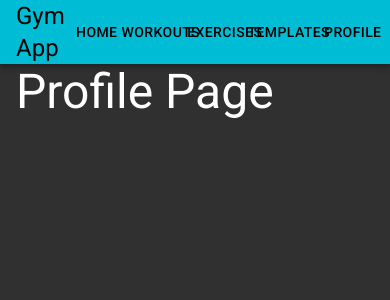
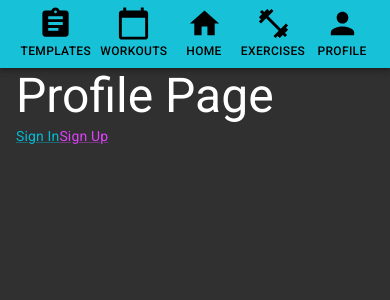
Before and after one commit to toukolonka/gym, a React (Create React App) app in the folder client/: page /profile in a window 390 px wide. Shown: the top 300 px of the page. Built offline with nearby package versions, Linux system fonts and the light colour scheme.

Commit message:
Modified theme and created mobile navbar

```diff
--- a/client/src/App.jsx
+++ b/client/src/App.jsx
@@ -10,10 +10,12 @@ import Exercises from './pages/Exercises/Exercises';
 import Templates from './pages/Templates/Templates';
 import Profile from './pages/Profile/Profile';
 import NavigationBar from './components/NavigationBar/NavigationBar';
+import NavigationBarMobile from './components/NavigationBar/NavigationBarMobile';
 
 const App = () => (
   <div className="App">
     <NavigationBar />
+    <NavigationBarMobile />
     <Container maxWidth="lg">
       <Switch>
         <Route exact path="/sign-in" component={SignIn} />
--- a/client/src/components/NavigationBar/NavigationBar.jsx
+++ b/client/src/components/NavigationBar/NavigationBar.jsx
@@ -7,10 +7,10 @@ import Button from '@mui/material/Button';
 import { Link } from 'react-router-dom';
 
 const NavigationBar = () => (
-  <Box sx={{ flexGrow: 1 }}>
-    <AppBar position="static">
+  <Box sx={{ flexGrow: 1, display: { xs: 'none', sm: 'block' } }}>
+    <AppBar position="static" enableColorOnDark color="primary">
       <Toolbar>
-        <Typography variant="h5" component="h5" sx={{ flexGrow: 1 }}>
+        <Typography variant="h5" component="h5" sx={{ flexGrow: 1 }} color="inherit">
           Gym App
         </Typography>
         <Button color="inherit" component={Link} to="/">Home</Button>
--- /dev/null
+++ b/client/src/components/NavigationBar/NavigationBarMobile.jsx
@@ -0,0 +1,42 @@
+import React from 'react';
+import AppBar from '@mui/material/AppBar';
+import Box from '@mui/material/Box';
+import Toolbar from '@mui/material/Toolbar';
+import { Link } from 'react-router-dom';
+import { Button } from '@mui/material';
+import HomeIcon from '@mui/icons-material/Home';
+import CalendarTodayIcon from '@mui/icons-material/CalendarToday';
+import FitnessCenterIcon from '@mui/icons-material/FitnessCenter';
+import PersonIcon from '@mui/icons-material/Person';
+import AssignmentIcon from '@mui/icons-material/Assignment';
+
+const NavigationBarMobile = () => (
+  <Box sx={{ flexGrow: 1, display: { xs: 'block', sm: 'none' } }}>
+    <AppBar position="static" enableColorOnDark color="primary">
+      <Toolbar sx={{ justifyContent: 'space-between' }}>
+        <Button color="inherit" component={Link} to="/templates" sx={{ flexDirection: 'column', fontSize: 12 }}>
+          <AssignmentIcon fontSize="large" />
+          Templates
+        </Button>
+        <Button color="inherit" component={Link} to="/workouts" sx={{ flexDirection: 'column', fontSize: 12 }}>
+          <CalendarTodayIcon fontSize="large" />
+          Workouts
+        </Button>
+        <Button color="inherit" component={Link} to="/" sx={{ flexDirection: 'column', fontSize: 12 }}>
+          <HomeIcon fontSize="large" />
+          Home
+        </Button>
+        <Button color="inherit" component={Link} to="/exercises" sx={{ flexDirection: 'column', fontSize: 12 }}>
+          <FitnessCenterIcon fontSize="large" />
+          Exercises
+        </Button>
+        <Button color="inherit" component={Link} to="/profile" sx={{ flexDirection: 'column', fontSize: 12 }}>
+          <PersonIcon fontSize="large" />
+          Profile
+        </Button>
+      </Toolbar>
+    </AppBar>
+  </Box>
+);
+
+export default NavigationBarMobile;
--- a/client/src/components/SignInForm/SignInForm.jsx
+++ b/client/src/components/SignInForm/SignInForm.jsx
@@ -49,7 +49,7 @@ const SignInForm = () => {
             id="username"
             autoComplete="username"
             color="primary"
-            autoFocus
+            sx={{ borderColor: '#000' }}
           />
           <TextField
             margin="normal"
--- a/client/src/components/SignUpForm/SignUpForm.jsx
+++ b/client/src/components/SignUpForm/SignUpForm.jsx
@@ -48,7 +48,6 @@ const SignUpForm = () => {
             label="Email Address"
             name="email"
             autoComplete="email"
-            autoFocus
             color="secondary"
           />
           <TextField
--- a/client/src/pages/Profile/Profile.jsx
+++ b/client/src/pages/Profile/Profile.jsx
@@ -1,10 +1,26 @@
 import React from 'react';
 import Typography from '@mui/material/Typography';
+import Link from '@mui/material/Link';
+import Grid from '@mui/material/Grid';
 
 const Profile = () => (
-  <Typography variant="h3" component="h3">
-    Profile Page
-  </Typography>
+  <>
+    <Typography variant="h3" component="h3">
+      Profile Page
+    </Typography>
+    <Grid container>
+      <Grid item>
+        <Link href="/sign-in" variant="body2">
+          Sign In
+        </Link>
+      </Grid>
+      <Grid item>
+        <Link href="/sign-up" variant="body2" color="secondary">
+          Sign Up
+        </Link>
+      </Grid>
+    </Grid>
+  </>
 );
 
 export default Profile;
--- a/client/src/theme.js
+++ b/client/src/theme.js
@@ -2,6 +2,7 @@ import { createTheme } from '@mui/material/styles';
 
 const theme = createTheme({
   palette: {
+    mode: 'dark',
     primary: {
       main: '#00bcd4',
       light: '#008394',
```
